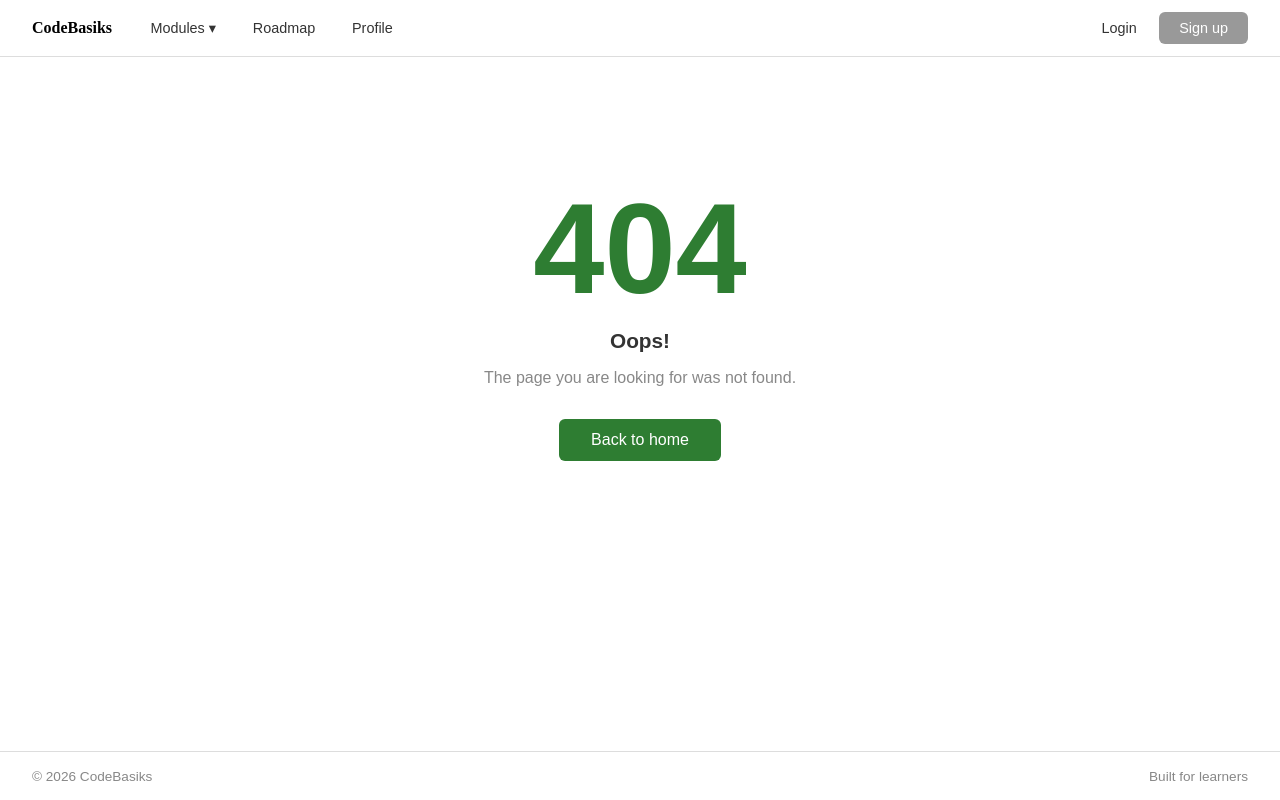
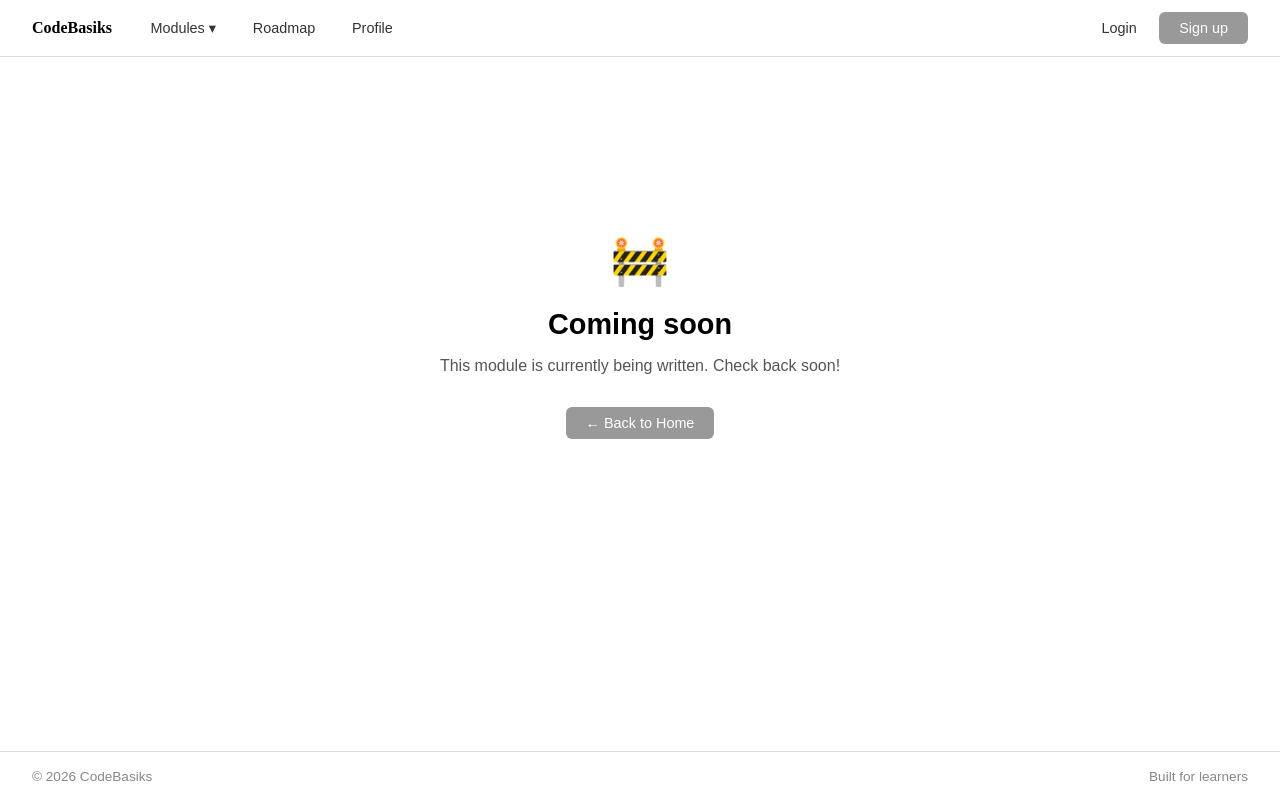
Before and after one commit to Tholarr/codebasiks, a React (Vite) app in the folder frontend/: page /module/04 in a window 1280 px wide. Before the commit this address had no page. Built offline with nearby package versions, Linux system fonts and the light colour scheme.

Commit message:
:construction: Add M04 placeholders

```diff
--- a/frontend/src/components/Navbar.tsx
+++ b/frontend/src/components/Navbar.tsx
@@ -8,6 +8,7 @@ const modules = [
   { name: "Variables, Loops and Conditions", path: "/module/01", icon: "🔤" },
   { name: "Pointers", path: "/module/02", icon: "📍" },
   { name: "Functions and Recursion", path: "/module/03", icon: "🔄" },
+  { name: "New module incoming", path: "/module/04", icon: "🚧" },
 ];
 
 export default function Navbar() {
--- a/frontend/src/main.tsx
+++ b/frontend/src/main.tsx
@@ -13,6 +13,7 @@ import Roadmap from "./pages/Roadmap";
 import Module01 from "./modules/Module01";
 import Module02 from "./modules/Module02";
 import Module03 from "./modules/Module03";
+import Module04 from "./modules/Module04";
 
 import Lesson01M01 from "./lessons/module01/Lesson01";
 import Lesson02M01 from "./lessons/module01/Lesson02";
@@ -44,6 +45,7 @@ createRoot(document.getElementById("root")!).render(
             <Route path="/module/01" element={<Module01 />} />
             <Route path="/module/02" element={<Module02 />} />
             <Route path="/module/03" element={<Module03 />} />
+            <Route path="/module/04" element={<Module04 />} />
 
             {/* Module 01 */}
             <Route path="/module/01/lesson/01" element={<Lesson01M01 />} />
--- /dev/null
+++ b/frontend/src/modules/Module04.tsx
@@ -0,0 +1,30 @@
+import { useNavigate } from "react-router-dom";
+import Navbar from "../components/Navbar";
+import PageWrapper from "../components/PageWrapper";
+import { secondaryButtonStyle } from "../styles/common";
+
+export default function Module04() {
+  const navigate = useNavigate();
+
+  return (
+    <PageWrapper>
+      <Navbar />
+      <div style={{
+        maxWidth: 600,
+        margin: "6rem auto",
+        padding: "2rem",
+        fontFamily: "sans-serif",
+        textAlign: "center",
+      }}>
+        <p style={{ fontSize: "3rem", marginBottom: "1rem" }}>🚧</p>
+        <h1 style={{ fontSize: "1.8rem", marginBottom: "0.5rem" }}>Coming soon</h1>
+        <p style={{ color: "#555", marginBottom: "2rem" }}>
+          This module is currently being written. Check back soon!
+        </p>
+        <button onClick={() => navigate("/")} style={secondaryButtonStyle}>
+          ← Back to Home
+        </button>
+      </div>
+    </PageWrapper>
+  );
+}
--- a/frontend/src/pages/Home.tsx
+++ b/frontend/src/pages/Home.tsx
@@ -30,6 +30,14 @@ const modules = [
     icon: "🔄",
     moduleId: "module03",
     totalPerLesson: [3, 3, 4, 2],
+  },
+  {
+    name: "New module incoming",
+    description: "A new module is on its way. Stay tuned!",
+    path: "/module/04",
+    icon: "🚧",
+    moduleId: "module04",
+    totalPerLesson: [],
   },
 ];
 
--- a/frontend/src/pages/Roadmap.tsx
+++ b/frontend/src/pages/Roadmap.tsx
@@ -56,6 +56,14 @@ const modules: Module[] = [
       { id: "module03-lesson03", title: "Number theory", path: "/module/03/lesson/03" },
       { id: "module03-lesson04", title: "Backtracking", path: "/module/03/lesson/04" },
     ],
+  },
+  {
+    moduleId: "module04",
+    title: "New module incoming",
+    icon: "🚧",
+    path: "/module/04",
+    totalPerLesson: [],
+    lessons: [],
   },
 ];
 
```
